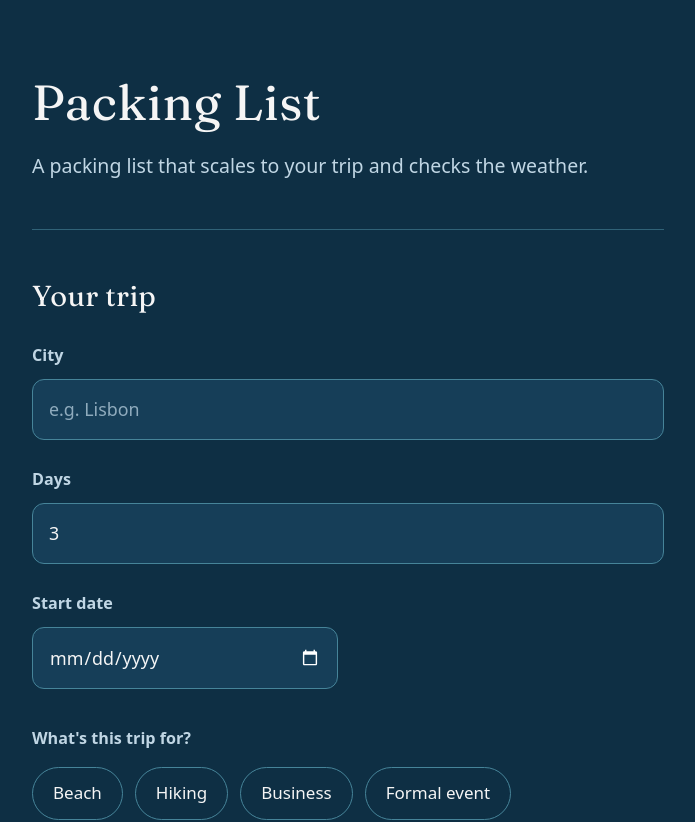
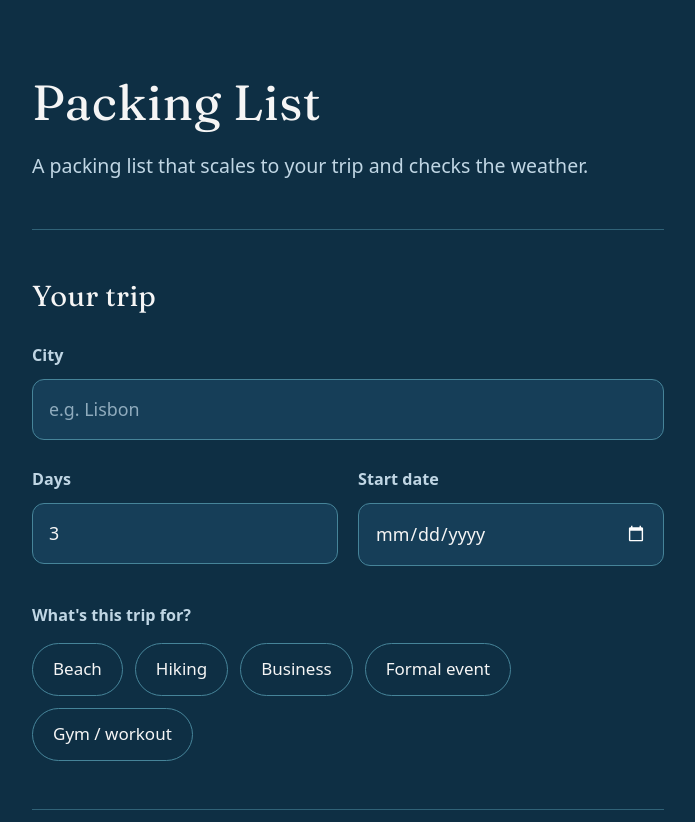
Before and after one commit to karinamercedes/packing-list, a React (Vite) app: page / in a window 1280 px wide. Shown: the top 822 px of the page, without its empty margins (292-987 px from the left). Built offline with nearby package versions, Linux system fonts and the light colour scheme.

Commit message:
Update packing styles

```diff
--- a/src/App.css
+++ b/src/App.css
@@ -62,8 +62,8 @@ h3 { margin: 40px 0 14px; font-size: 1.3rem; color: var(--muted); }
 .grid { display: grid; grid-template-columns: 1fr 1fr; gap: 26px 20px; }
 .grid > * { grid-column: 1 / -1; }
 
-/* ...except date + start date, which share one line. */
-.grid > label:has(input[name="date"]),
+/* ...except num days + start date, which share one line. */
+.grid > label:has(input[name="numDays"]),
 .grid > label:has(input[name="startDate"]) { grid-column: auto; }
 
 label {
```
